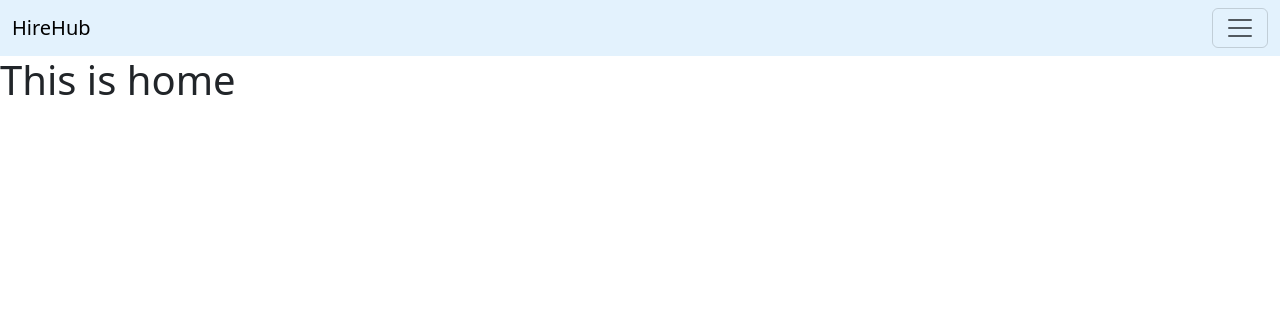
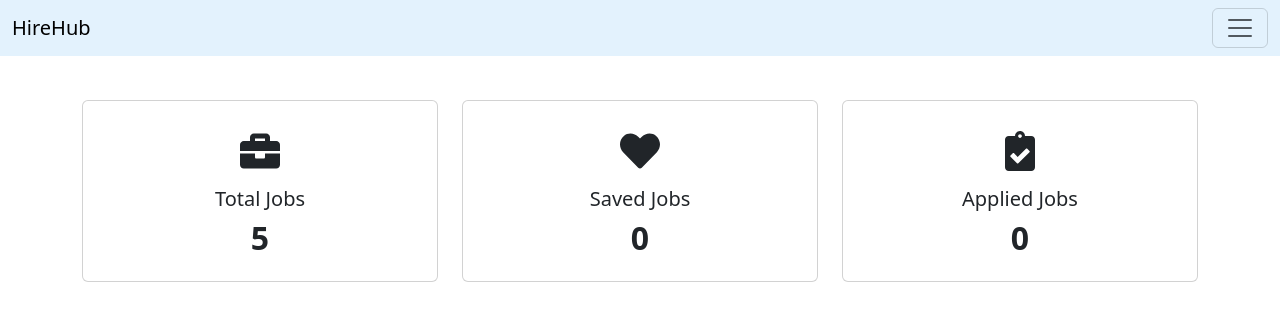
Before and after one commit to Himanshu18078/React-Projects, a React (Vite) app in the folder 2 Job Portal Dashboard/hirehub/: page / in a window 1280 px wide. Shown: the top 320 px of the page. Built offline with nearby package versions, Linux system fonts and the light colour scheme.

Commit message:
Implement reusable StatCard, improve job search UX, and integrate React Toastify

```diff
--- a/2 Job Portal Dashboard/hirehub/package.json
+++ b/2 Job Portal Dashboard/hirehub/package.json
@@ -15,7 +15,8 @@
     "react": "^19.2.7",
     "react-dom": "^19.2.7",
     "react-icons": "^5.7.0",
-    "react-router-dom": "^7.18.1"
+    "react-router-dom": "^7.18.1",
+    "react-toastify": "^11.1.0"
   },
   "devDependencies": {
     "@eslint/js": "^10.0.1",
--- a/2 Job Portal Dashboard/hirehub/src/App.jsx
+++ b/2 Job Portal Dashboard/hirehub/src/App.jsx
@@ -1,6 +1,7 @@
-import { Route, Routes , useParams} from "react-router-dom";
+import { ToastContainer, toast } from "react-toastify"; // ⭐ Added toast
+import "react-toastify/dist/ReactToastify.css";
+import { Route, Routes, useParams } from "react-router-dom";
 import { useState } from "react";
-
 import Jobs from "./pages/Jobs/Jobs";
 import SavedJobs from "./pages/SavedJobs/SavedJobs";
 import Home from "./pages/Home/Home";
@@ -30,23 +31,23 @@ function App() {
     JSON.parse(localStorage.getItem("appliedJobs")) || []
   );
   // Function to save a job
+  // Function to save a job
   const handleSavedJobs = (job) => {
-    /*
-      .some() check karta hai ki array mein koi job
-      same id ke saath already exist karti hai ya nahi.
-
-      Match mila -> true
-      Match nahi mila -> false
-    */
     if (!savedJobs.some((savedJob) => savedJob.id === job.id)) {
       const currentJobs = [...savedJobs, job];
+
       setSavedJobs(currentJobs);
+
       localStorage.setItem(
         "savedJobs",
         JSON.stringify(currentJobs)
       );
+
+      // ⭐ Success Toast
+      toast.success("Job saved successfully!");
     } else {
-      alert("Job Already Saved");
+      // ⭐ Warning Toast
+      toast.warning("Job already saved!");
     }
   };
   // Function to remove a saved job
@@ -61,6 +62,7 @@ function App() {
     );
   };
   // Function to save applied jobs
+  // Function to save applied jobs
 const handleAppliedJobs = (job) => {
   const jobWithStatus = {
     ...job,
@@ -68,16 +70,22 @@ function App() {
   };
   if (!appliedJobs.some((item) => item.id === jobWithStatus.id)) {
     const currentJobs = [...appliedJobs, jobWithStatus];
+
     setAppliedJobs(currentJobs);
+
     localStorage.setItem(
       "appliedJobs",
       JSON.stringify(currentJobs)
     );
+
+    // ⭐ Success Toast
+    toast.success("Applied successfully!");
   } else {
-      alert("You have already applied for this job");
+    // ⭐ Warning Toast
+    toast.warning("You have already applied for this job!");
   }
 };
-  const handleRemoveAppliedJobs = (id)=>{
+  const handleRemoveAppliedJobs = (id) => {
     const updatedJobs = appliedJobs.filter((job) => job.id !== id);
     setAppliedJobs(updatedJobs);
     localStorage.setItem(
@@ -103,15 +111,21 @@ function App() {
     );
   };
 
-
   return (
   <>
     <Navbar />
+
     <Routes>
       <Route
         path="/"
-          element={<Home />}
+        element={
+          <Home
+            savedJobs={savedJobs}
+            appliedJobs={appliedJobs}
           />
+        }
+      />
+
       <Route
         path="/jobs"
         element={
@@ -121,22 +135,46 @@ function App() {
           />
         }
       />
+
       <Route
         path="/saved-jobs"
         element={
-            <SavedJobs savedJobs={savedJobs} handleRemoveJob={handleRemoveJob} handleAppliedJobs={handleAppliedJobs}
+          <SavedJobs
+            savedJobs={savedJobs}
+            handleRemoveJob={handleRemoveJob}
+            handleAppliedJobs={handleAppliedJobs}
           />
         }
       />
+
       <Route
         path="/applied-jobs"
-          element={<AppliedJobs appliedJobs={appliedJobs} changeStatus={changeStatus} handleRemoveAppliedJobs = {handleRemoveAppliedJobs} ></AppliedJobs>}
+        element={
+          <AppliedJobs
+            appliedJobs={appliedJobs}
+            changeStatus={changeStatus}
+            handleRemoveAppliedJobs={handleRemoveAppliedJobs}
           />
+        }
+      />
+
       <Route
         path="/jobs/:id"
-          element={<JobDetails  handleAppliedJobs = {handleAppliedJobs} appliedJobs = {appliedJobs}/>}
+        element={
+          <JobDetails
+            handleAppliedJobs={handleAppliedJobs}
+            appliedJobs={appliedJobs}
+          />
+        }
       />
     </Routes>
+
+    {/* ⭐ Toast Notification Container */}
+    <ToastContainer
+      position="top-right"
+      autoClose={2000}
+      theme="colored"
+    />
   </>
 );
 }
--- /dev/null
+++ b/2 Job Portal Dashboard/hirehub/src/components/StatCard/StatCard.jsx
@@ -0,0 +1,21 @@
+import styles from "./StatCard.module.css";
+
+const StatCard = ({ title, count, icon }) => {
+  return (
+    <div className={`card ${styles.card}`}>
+      <div className="card-body text-center">
+        <div className={styles.icon}>
+          {icon}
+        </div>
+
+        <h5 className="card-title">{title}</h5>
+
+        <h2 className={styles.count}>
+          {count}
+        </h2>
+      </div>
+    </div>
+  );
+};
+
+export default StatCard;
--- /dev/null
+++ b/2 Job Portal Dashboard/hirehub/src/components/StatCard/StatCard.module.css
@@ -0,0 +1,20 @@
+.card {
+    margin-top: 20px;
+    border-radius: 12px;
+    transition: 0.3s;
+    cursor: pointer;
+}
+
+.card:hover {
+    transform: translateY(-5px);
+    box-shadow: 0 8px 20px rgba(0,0,0,0.15);
+}
+
+.icon {
+    font-size: 40px;
+    margin-bottom: 10px;
+}
+
+.count {
+    font-weight: bold;
+}
--- a/2 Job Portal Dashboard/hirehub/src/pages/Home/Home.jsx
+++ b/2 Job Portal Dashboard/hirehub/src/pages/Home/Home.jsx
@@ -1,4 +1,44 @@
-const Home = () => {
-  return <h1>This is home</h1>
-}
+import StatCard from "../../components/StatCard/StatCard";
+import jobs from "../../data/jobs";
+
+import {
+  FaBriefcase,
+  FaHeart,
+  FaClipboardCheck
+} from "react-icons/fa";
+
+const Home = ({ savedJobs, appliedJobs }) => {
+  return (
+    <div className="container mt-4">
+      <div className="row">
+
+        <div className="col-md-4">
+          <StatCard
+            title="Total Jobs"
+            count={jobs.length}
+            icon={<FaBriefcase />}
+          />
+        </div>
+
+        <div className="col-md-4">
+          <StatCard
+            title="Saved Jobs"
+            count={savedJobs.length}
+            icon={<FaHeart />}
+          />
+        </div>
+
+        <div className="col-md-4">
+          <StatCard
+            title="Applied Jobs"
+            count={appliedJobs.length}
+            icon={<FaClipboardCheck />}
+          />
+        </div>
+
+      </div>
+    </div>
+  );
+};
+
 export default Home;
--- a/2 Job Portal Dashboard/hirehub/src/pages/Jobs/Jobs.jsx
+++ b/2 Job Portal Dashboard/hirehub/src/pages/Jobs/Jobs.jsx
@@ -3,62 +3,78 @@ import JobCard from "../../components/JobCard/JobCard";
 import { useState } from "react";
 
 const Jobs = ({ handleSavedJobs, handleAppliedJobs }) => {
-  //this is for the search bar
+  // Search by title
   const [jobSearched, setSearchedJob] = useState("");
-  //this is for the job type
+
+  // Filter by job type
   const [jobType, setJobType] = useState("all");
-  //this is to search by the location
+
+  // Search by location
   const [searchLocation, setSearchLocation] = useState("");
 
   const filterJob = jobs.filter((job) => {
     const matchesSearch = job.title
       .toLowerCase()
       .includes(jobSearched.toLowerCase());
+
     const locationSearch = job.location
       .toLowerCase()
-      .includes(searchLocation.toLocaleLowerCase());
-    const matchesType = jobType === "all" || job.type === jobType;
+      .includes(searchLocation.toLowerCase());
+
+    const matchesType =
+      jobType === "all" || job.type === jobType;
+
     return matchesSearch && matchesType && locationSearch;
   });
-
 
   return (
     <div className="container mt-5">
       <h1 className="text-center mb-5">Find Your Dream Job</h1>
+
       <div className="row g-3">
+
         <div className="col-md-8">
           <input
             type="search"
             className="form-control mb-4"
             placeholder="Search jobs..."
-            onChange={(e) => {
-              setSearchedJob(e.target.value);
-            }}
+            value={jobSearched}
+            onChange={(e) => setSearchedJob(e.target.value)}
           />
         </div>
+
         <div className="col-md-4">
           <select
             className="form-select mb-4"
-            onChange={(e) => { setJobType(e.target.value) }}>
+            value={jobType}
+            onChange={(e) => setJobType(e.target.value)}
+          >
             <option value="all">All Jobs</option>
             <option value="Full Time">Full Time</option>
             <option value="Part Time">Part Time</option>
             <option value="Internship">Internship</option>
           </select>
         </div>
+
         <div className="col-md-8">
           <input
             type="text"
             className="form-control form-control-lg mb-3"
-            placeholder="🔍 Search by location..."
+            placeholder="📍 Search by location..."
             value={searchLocation}
             onChange={(e) => setSearchLocation(e.target.value)}
           />
         </div>
+
       </div>
+
       <div className="row g-4">
-        {filterJob.length === 0 ? (<h1 >No Such Job Available</h1>) : (filterJob.map((job) => (
-          <div className="col-lg-4 col-md-6 col-sm-12" key={job.id}>
+        {filterJob.length > 0 ? (
+          filterJob.map((job) => (
+            <div
+              className="col-lg-4 col-md-6 col-sm-12"
+              key={job.id}
+            >
               <JobCard
                 id={job.id}
                 title={job.title}
@@ -68,10 +84,17 @@ const Jobs = ({ handleSavedJobs, handleAppliedJobs }) => {
                 handleSavedJobs={handleSavedJobs}
                 handleAppliedJobs={handleAppliedJobs}
                 job={job}
-
               />
             </div>
-        )))}
+          ))
+        ) : (
+          <div className="col-12 text-center mt-5">
+            <h2>No Jobs Found 😔</h2>
+            <p className="text-muted">
+              Try changing your search keyword or filters.
+            </p>
+          </div>
+        )}
       </div>
     </div>
   );
```
Also changed, not shown: 1 other file (tests, documents, lock files or other folders). Lines whose indentation alone changed are shown as unchanged.
